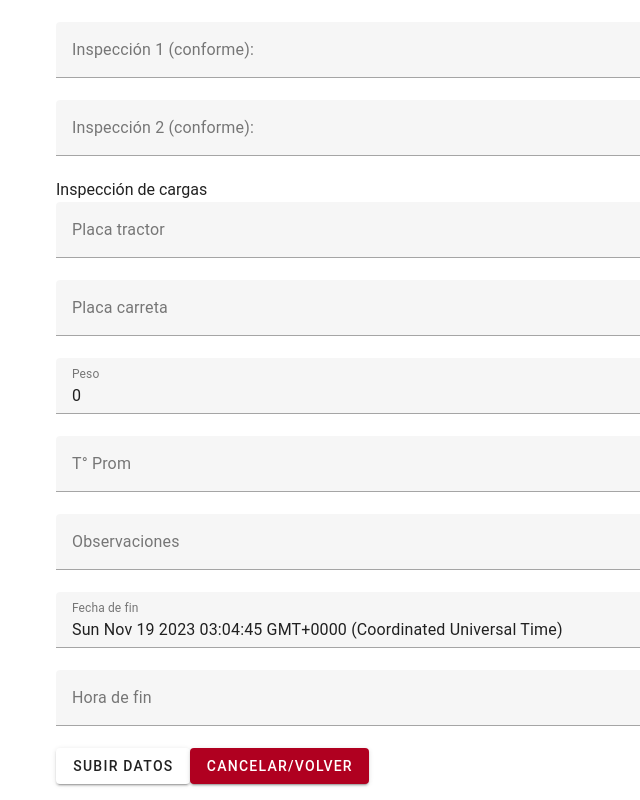
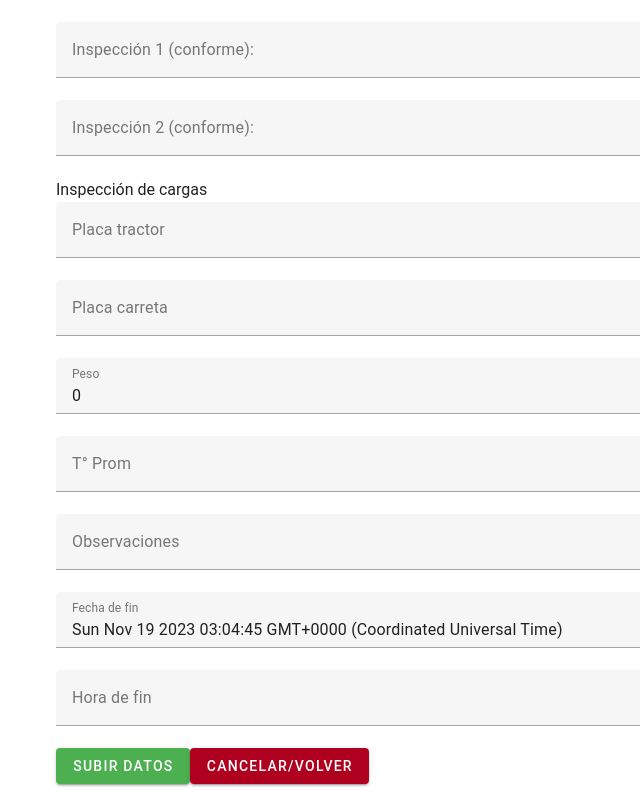
Before and after one commit to italo-casanova/poc-view, a Vue app: page /despachoHarina in a window 1280 px wide. Shown: the part 2002-2802 px from the top of the page, without its empty margins (0-640 px from the left). Built offline with nearby package versions, Linux system fonts and the light colour scheme.

Commit message:
sgs.harina2

```diff
--- a/src/components/DespachoHarina.vue
+++ b/src/components/DespachoHarina.vue
@@ -40,7 +40,7 @@
         <v-text-field v-model="dispatchData.endDate" label="Fecha de fin"></v-text-field>
         <v-text-field v-model="dispatchData.endHour" label="Hora de fin"></v-text-field>
         <!-- ... other fields ... -->
-        <v-btn @click="submitData" color=succes>Subir Datos</v-btn>
+        <v-btn @click="submitData" color=success>Subir Datos</v-btn>
         <v-btn @click="resetForm" color=error>Cancelar/Volver</v-btn>
       </v-form>
     </v-container>
```
